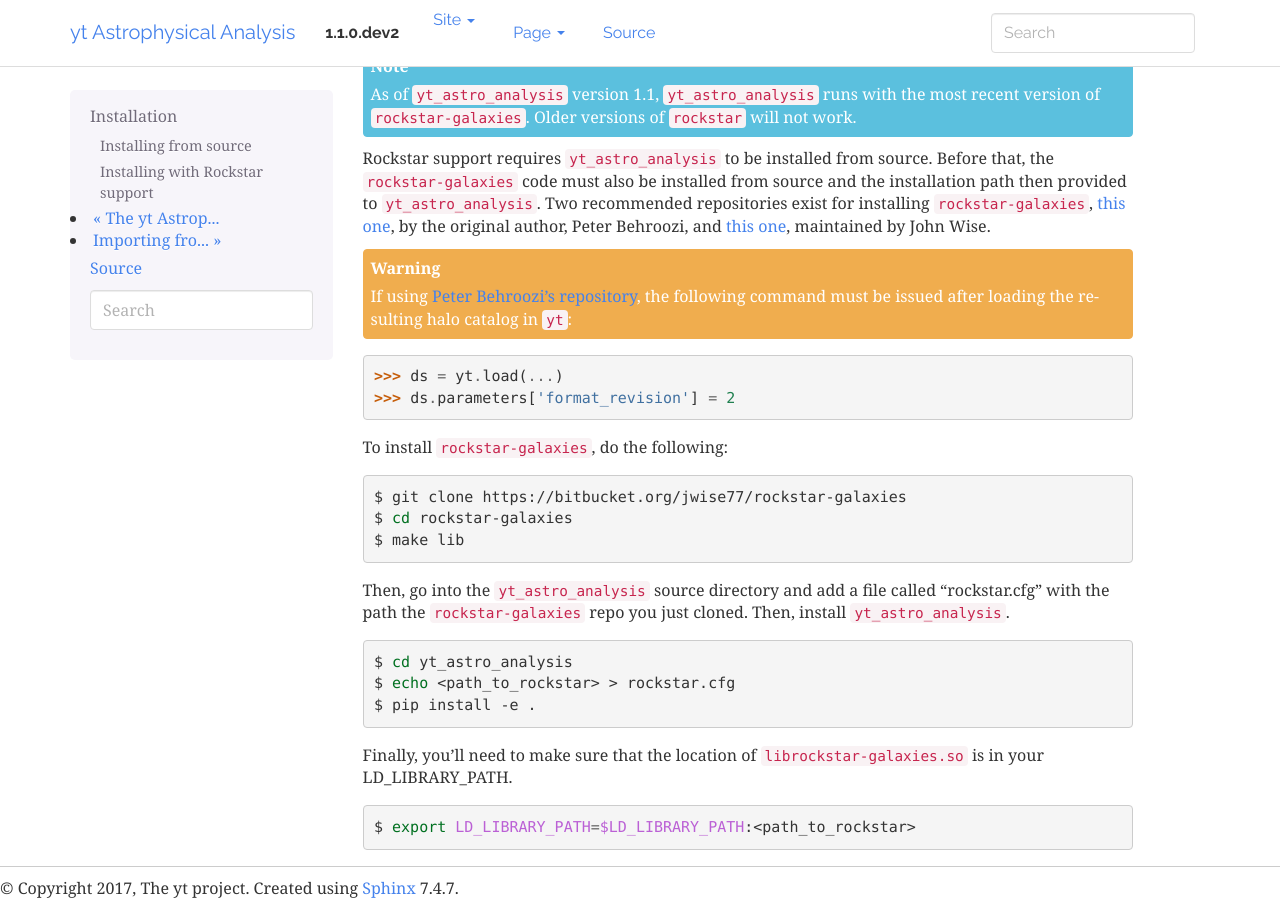
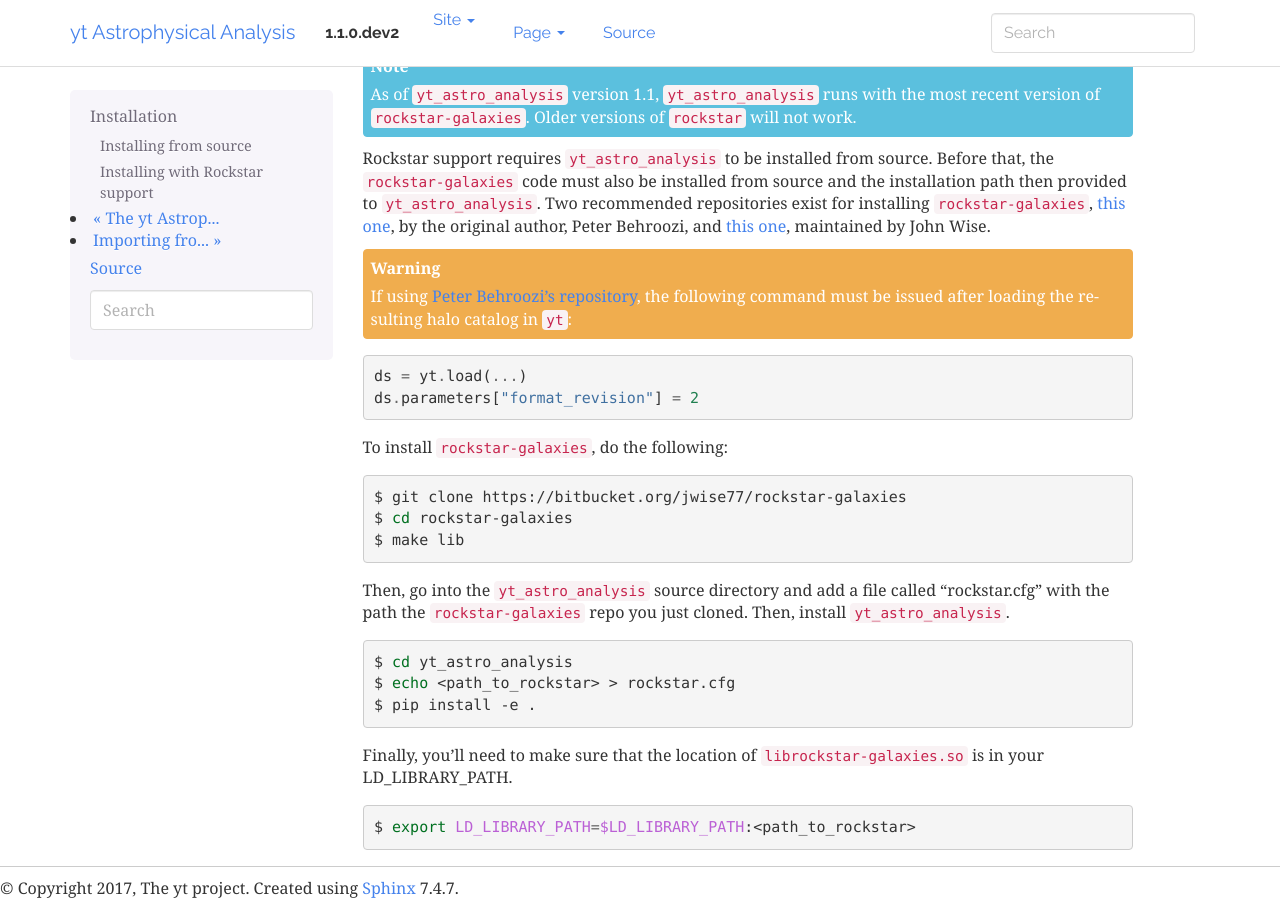
Before and after one commit to yt-project/yt_astro_analysis, a Sphinx documentation site: the page built from doc/source/Installation.rst, in a window 1280 px wide and 900 px high, scrolled down 586 px. Built offline with Sphinx 7.4.7, drawn with Linux system fonts in a browser that asks for light colours; formulas are drawn with MathJax 3.

```diff
--- a/doc/extensions/yt_colormaps.py
+++ b/doc/extensions/yt_colormaps.py
@@ -33,7 +33,6 @@ class ColormapScript(Directive):
         rst_dir = os.path.abspath(os.path.dirname(rst_file))
         script_fn = directives.path(self.arguments[0])
         script_bn = os.path.basename(script_fn)
-        script_name = os.path.basename(self.arguments[0]).split(".")[0]
 
         # This magic is from matplotlib
         dest_dir = os.path.abspath(
--- a/doc/source/Installation.rst
+++ b/doc/source/Installation.rst
@@ -56,8 +56,8 @@ John Wise.
 
 .. code-block:: python
 
-   >>> ds = yt.load(...)
-   >>> ds.parameters['format_revision'] = 2
+   ds = yt.load(...)
+   ds.parameters["format_revision"] = 2
 
 To install ``rockstar-galaxies``, do the following:
 
--- a/doc/source/cookbook/light_cone_projection.py
+++ b/doc/source/cookbook/light_cone_projection.py
@@ -1,4 +1,3 @@
-import yt
 from yt.extensions.astro_analysis.cosmological_observation.api import LightCone
 
 # Create a LightCone object extending from z = 0 to z = 0.1.
```
